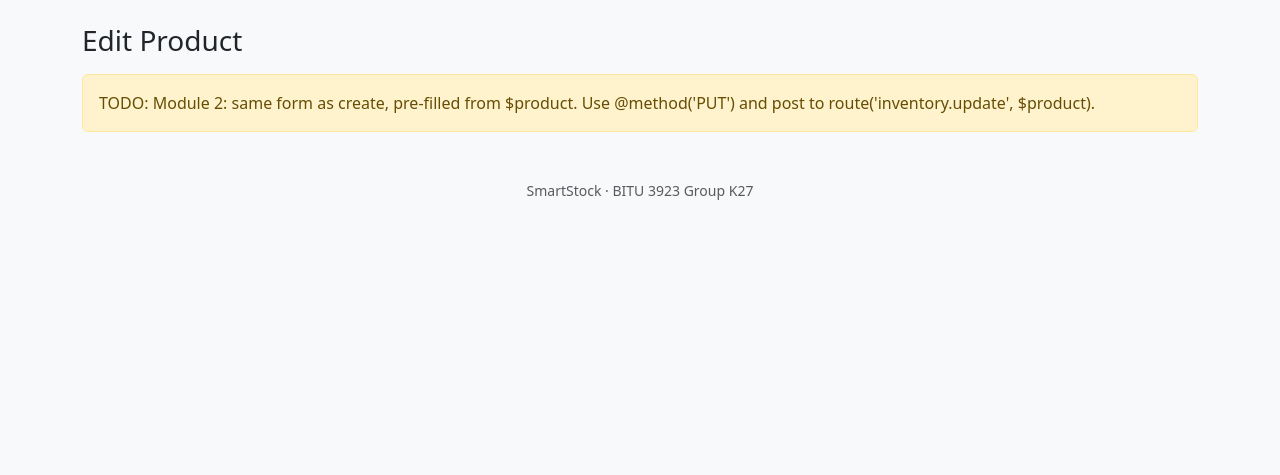
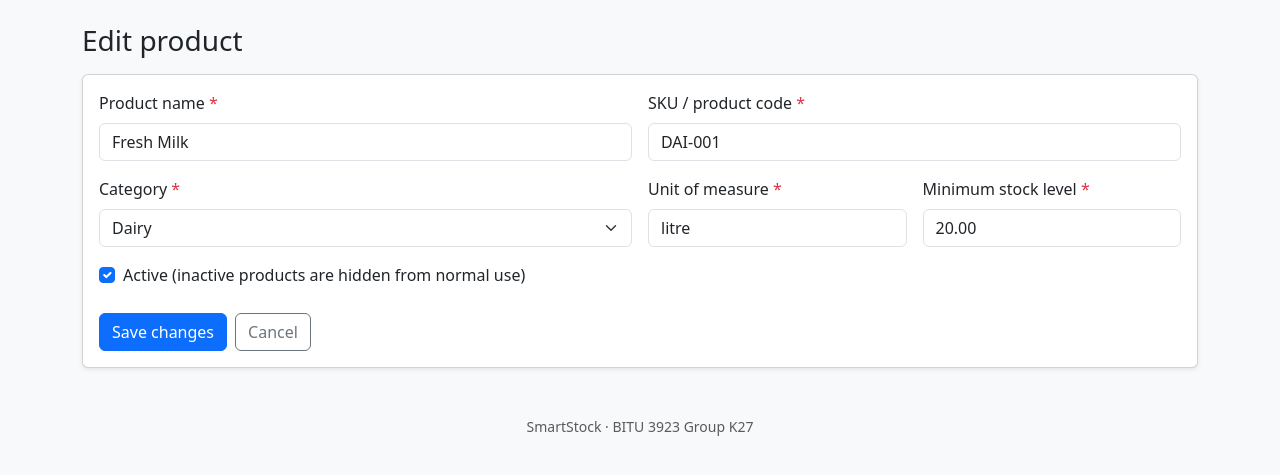
Before and after one commit to Zulhaqq17/SmartStock, a Laravel app: page /inventory/1/edit in a window 1280 px wide. Shown: the part 56-531 px from the top of the page. Run offline with Laravel 12, Linux system fonts and the light colour scheme; a user stored in the database is signed in; data comes from the database, SQL or seed files in the repository.

Commit message:
Module 2: Implement CRUD functionalities to Inventory and Added Category for easy search

```diff
--- a/src/app/Http/Controllers/InventoryController.php
+++ b/src/app/Http/Controllers/InventoryController.php
@@ -6,12 +6,11 @@ use App\Models\Product;
 use App\Services\InventoryService;
 use Illuminate\Http\RedirectResponse;
 use Illuminate\Http\Request;
+use Illuminate\Validation\Rule;
 use Illuminate\View\View;
 
 /**
  * MODULE 2: Inventory and Product Management
- * Owner: TODO (name)
- * index() is a WORKING EXAMPLE of: route -> controller -> service -> view.
  */
 class InventoryController extends Controller
 {
@@ -19,9 +18,26 @@ class InventoryController extends Controller
     {
     }
 
-    public function index(): View
+    public function index(Request $request): View
     {
-        return view('inventory.index', ['products' => $this->inventory->getAllProducts()]);
+        $status = in_array($request->query('status'), ['active', 'inactive'], true)
+            ? $request->query('status')
+            : 'all';
+
+        return view('inventory.index', [
+            'products' => $this->inventory->searchProducts(
+                $request->string('search')->trim()->toString() ?: null,
+                $request->integer('category_id') ?: null,
+                $status,
+            ),
+            'categories' => $this->inventory->getCategories(),
+            'status' => $status,
+        ]);
+    }
+
+    public function show(Product $product): View
+    {
+        return view('inventory.show', ['product' => $this->inventory->getProductDetails($product)]);
     }
 
     public function create(): View
@@ -29,10 +45,14 @@ class InventoryController extends Controller
         return view('inventory.create', ['categories' => $this->inventory->getCategories()]);
     }
 
-    /** TODO: $request->validate([...]); $this->inventory->create($validated); redirect with success message. */
     public function store(Request $request): RedirectResponse
     {
-        return back()->with('error', 'TODO: not implemented yet.');
+        $data = $request->validate($this->rules());
+        $data['is_active'] = true;
+
+        $this->inventory->create($data);
+
+        return redirect()->route('inventory.index')->with('success', 'Product added successfully.');
     }
 
     public function edit(Product $product): View
@@ -43,15 +63,36 @@ class InventoryController extends Controller
         ]);
     }
 
-    /** TODO: validate and call $this->inventory->update($product, $validated). */
     public function update(Request $request, Product $product): RedirectResponse
     {
-        return back()->with('error', 'TODO: not implemented yet.');
+        $data = $request->validate($this->rules($product));
+        $data['is_active'] = $request->boolean('is_active');
+
+        $this->inventory->update($product, $data);
+
+        return redirect()->route('inventory.show', $product)->with('success', 'Product updated successfully.');
     }
 
-    /** TODO: $this->inventory->deactivate($product). */
     public function destroy(Product $product): RedirectResponse
     {
-        return back()->with('error', 'TODO: not implemented yet.');
+        $result = $this->inventory->removeOrDeactivate($product);
+
+        return redirect()->route('inventory.index')->with(
+            'success',
+            $result === 'deleted'
+                ? 'Product deleted.'
+                : 'This product has batches or alert history, it was changed to inactive.'
+        );
+    }
+
+    private function rules(?Product $product = null): array
+    {
+        return [
+            'category_id' => ['required', 'exists:categories,id'],
+            'product_name' => ['required', 'string', 'max:150'],
+            'sku_code' => ['required', 'string', 'max:50', Rule::unique('products', 'sku_code')->ignore($product)],
+            'unit_of_measure' => ['required', 'string', 'max:30'],
+            'min_stock_level' => ['required', 'numeric', 'min:0', 'max:99999999.99'],
+        ];
     }
 }
--- a/src/app/Services/InventoryService.php
+++ b/src/app/Services/InventoryService.php
@@ -5,6 +5,7 @@ namespace App\Services;
 use App\Models\Category;
 use App\Models\Product;
 use Illuminate\Database\Eloquent\Collection;
+use Illuminate\Pagination\LengthAwarePaginator;
 
 /**
  * MODULE 2: Inventory and Product Management
@@ -31,6 +32,30 @@ class InventoryService
         return new Collection();
     }
 
+    /** Product list with total stock, search and filters (paginated). */
+    public function searchProducts(?string $search, ?int $categoryId, string $status = 'all'): LengthAwarePaginator
+    {
+        return Product::with('category')
+            ->withSum('batches as total_stock', 'current_quantity')
+            ->when($search, fn ($q, $s) => $q->where(fn ($w) => $w
+                ->where('product_name', 'like', "%{$s}%")
+                ->orWhere('sku_code', 'like', "%{$s}%")))
+            ->when($categoryId, fn ($q, $c) => $q->where('category_id', $c))
+            ->when($status === 'active', fn ($q) => $q->where('is_active', true))
+            ->when($status === 'inactive', fn ($q) => $q->where('is_active', false))
+            ->orderBy('product_name')
+            ->paginate(10)
+            ->withQueryString();
+    }
+
+    /** Product with category, total stock and its batches (read-only info from Module 3). */
+    public function getProductDetails(Product $product): Product
+    {
+        return $product
+            ->load(['category', 'batches' => fn ($q) => $q->orderBy('expiry_date')])
+            ->loadSum('batches as total_stock', 'current_quantity');
+    }
+
     /** TODO: used by the create/edit form dropdown. */
     public function getCategories(): Collection
     {
@@ -40,18 +65,35 @@ class InventoryService
     /** TODO: create a product from validated data. Return the new Product. */
     public function create(array $data): ?Product
     {
-        return null;
+        return Product::create($data);
     }
 
     /** TODO: update a product from validated data. */
-    public function update(Product $product, array $data): bool
+    public function update(Product $product, array $data): Product
     {
-        return false;
+        $product->update($data);
+
+        return $product;
     }
 
-    /** TODO: set is_active = false. Do NOT delete rows: batches and history depend on them. */
-    public function deactivate(Product $product): bool
+    /**
+     * Deletes the product if nothing references it; otherwise deactivates it.
+     * Returns 'deleted' or 'deactivated'.
+     */
+    public function removeOrDeactivate(Product $product): string
     {
-        return false;
+        $inUse = $product->batches()->exists()
+            || $product->alerts()->exists()
+            || $product->forecasts()->exists();
+
+        if ($inUse) {
+            $product->update(['is_active' => false]);
+
+            return 'deactivated';
+        }
+
+        $product->delete();
+
+        return 'deleted';
     }
 }
--- /dev/null
+++ b/src/resources/views/inventory/_form.blade.php
@@ -0,0 +1,68 @@
+@php $editing = isset($product); @endphp
+
+<div class="row g-3">
+    <div class="col-md-6">
+        <label for="product_name" class="form-label">Product name <span class="text-danger">*</span></label>
+        <input type="text" id="product_name" name="product_name" maxlength="150"
+               value="{{ old('product_name', $product->product_name ?? '') }}"
+               class="form-control @error('product_name') is-invalid @enderror" required>
+        @error('product_name') <div class="invalid-feedback">{{ $message }}</div> @enderror
+    </div>
+
+    <div class="col-md-6">
+        <label for="sku_code" class="form-label">SKU / product code <span class="text-danger">*</span></label>
+        <input type="text" id="sku_code" name="sku_code" maxlength="50"
+               value="{{ old('sku_code', $product->sku_code ?? '') }}"
+               class="form-control @error('sku_code') is-invalid @enderror" required>
+        @error('sku_code') <div class="invalid-feedback">{{ $message }}</div> @enderror
+    </div>
+
+    <div class="col-md-6">
+        <label for="category_id" class="form-label">Category <span class="text-danger">*</span></label>
+        <select id="category_id" name="category_id" class="form-select @error('category_id') is-invalid @enderror" required>
+            <option value="">Select category</option>
+            @foreach ($categories as $category)
+                <option value="{{ $category->id }}" @selected(old('category_id', $product->category_id ?? '') == $category->id)>
+                    {{ $category->category_name }}
+                </option>
+            @endforeach
+        </select>
+        @error('category_id') <div class="invalid-feedback">{{ $message }}</div> @enderror
+    </div>
+
+    <div class="col-md-3">
+        <label for="unit_of_measure" class="form-label">Unit of measure <span class="text-danger">*</span></label>
+        <input type="text" id="unit_of_measure" name="unit_of_measure" maxlength="30" list="uom-list"
+               value="{{ old('unit_of_measure', $product->unit_of_measure ?? '') }}"
+               class="form-control @error('unit_of_measure') is-invalid @enderror" required>
+        <datalist id="uom-list">
+            @foreach (['kg', 'g', 'litre', 'ml', 'pcs', 'box', 'pack', 'bag'] as $unit)
+                <option value="{{ $unit }}">
+            @endforeach
+        </datalist>
+        @error('unit_of_measure') <div class="invalid-feedback">{{ $message }}</div> @enderror
+    </div>
+
+    <div class="col-md-3">
+        <label for="min_stock_level" class="form-label">Minimum stock level <span class="text-danger">*</span></label>
+        <input type="number" id="min_stock_level" name="min_stock_level" step="0.01" min="0"
+               value="{{ old('min_stock_level', $product->min_stock_level ?? 0) }}"
+               class="form-control @error('min_stock_level') is-invalid @enderror" required>
+        @error('min_stock_level') <div class="invalid-feedback">{{ $message }}</div> @enderror
+    </div>
+
+    @if ($editing)
+        <div class="col-12">
+            <div class="form-check">
+                <input class="form-check-input" type="checkbox" id="is_active" name="is_active" value="1"
+                       @checked(old('is_active', $product->is_active))>
+                <label class="form-check-label" for="is_active">Active (inactive products are hidden from normal use)</label>
+            </div>
+        </div>
+    @endif
+</div>
+
+<div class="mt-4 d-flex gap-2">
+    <button type="submit" class="btn btn-primary">{{ $editing ? 'Save changes' : 'Add product' }}</button>
+    <a href="{{ route('inventory.index') }}" class="btn btn-outline-secondary">Cancel</a>
+</div>
--- a/src/resources/views/inventory/edit.blade.php
+++ b/src/resources/views/inventory/edit.blade.php
@@ -3,6 +3,14 @@
 @section('title', 'Edit Product')
 
 @section('content')
-<h1 class="h3 mb-3">Edit Product</h1>
-<div class="alert alert-warning">TODO: Module 2: same form as create, pre-filled from $product. Use @@method('PUT') and post to route('inventory.update', $product).</div>
+<h1 class="h3 mb-3">Edit product</h1>
+<div class="card shadow-sm">
+    <div class="card-body">
+        <form method="POST" action="{{ route('inventory.update', $product) }}">
+            @csrf
+            @method('PUT')
+            @include('inventory._form')
+        </form>
+    </div>
+</div>
 @endsection
--- a/src/routes/web.php
+++ b/src/routes/web.php
@@ -2,6 +2,7 @@
 
 use App\Http\Controllers\AlertController;
 use App\Http\Controllers\AuthController;
+use App\Http\Controllers\CategoryController;
 use App\Http\Controllers\DashboardController;
 use App\Http\Controllers\InventoryController;
 use App\Http\Controllers\StockEntryController;
@@ -49,13 +50,18 @@ Route::middleware($managerOrWarehouse)->group(function () {
 // ---------------- Module 2: Inventory and products ----------------
 Route::middleware('auth')->group(function () {
     Route::get('/inventory', [InventoryController::class, 'index'])->name('inventory.index');
+    // whereNumber stops "/inventory/create" from being read as a product id
+    Route::get('/inventory/{product}', [InventoryController::class, 'show'])->whereNumber('product')->name('inventory.show');
 });
 Route::middleware($managerOrWarehouse)->group(function () {
     Route::get('/inventory/create', [InventoryController::class, 'create'])->name('inventory.create');
     Route::post('/inventory', [InventoryController::class, 'store'])->name('inventory.store');
-    Route::get('/inventory/{product}/edit', [InventoryController::class, 'edit'])->name('inventory.edit');
-    Route::put('/inventory/{product}', [InventoryController::class, 'update'])->name('inventory.update');
-    Route::delete('/inventory/{product}', [InventoryController::class, 'destroy'])->name('inventory.destroy');
+    Route::get('/inventory/{product}/edit', [InventoryController::class, 'edit'])->whereNumber('product')->name('inventory.edit');
+    Route::put('/inventory/{product}', [InventoryController::class, 'update'])->whereNumber('product')->name('inventory.update');
+    Route::delete('/inventory/{product}', [InventoryController::class, 'destroy'])->whereNumber('product')->name('inventory.destroy');
+
+    // Categories: creates categories.index/create/store/edit/update/destroy
+    Route::resource('categories', CategoryController::class)->except(['show']);
 });
 
 // ---------------- Module 3: Stock entry and batches ----------------
```
Also changed, not shown: src/app/Http/Controllers/CategoryController.php (added, +64 -0 lines), src/resources/views/categories/_form.blade.php (added, +32 -0 lines), src/resources/views/categories/create.blade.php (added, +15 -0 lines), src/resources/views/categories/edit.blade.php (added, +16 -0 lines), src/resources/views/categories/index.blade.php (added, +42 -0 lines), src/resources/views/inventory/create.blade.php (+9 -2 lines), src/resources/views/inventory/index.blade.php (+62 -12 lines), src/resources/views/inventory/show.blade.php (added, +60 -0 lines).
